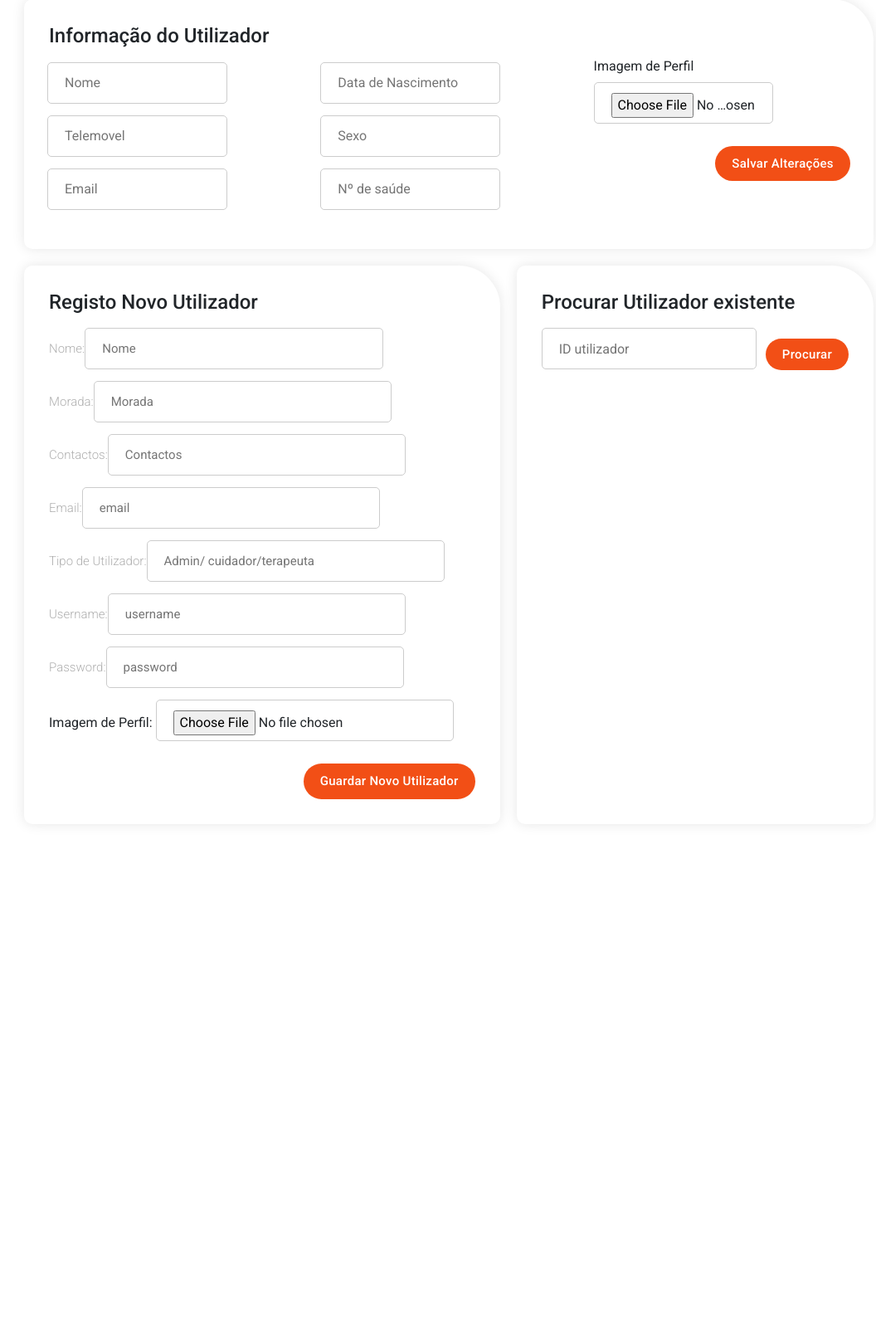
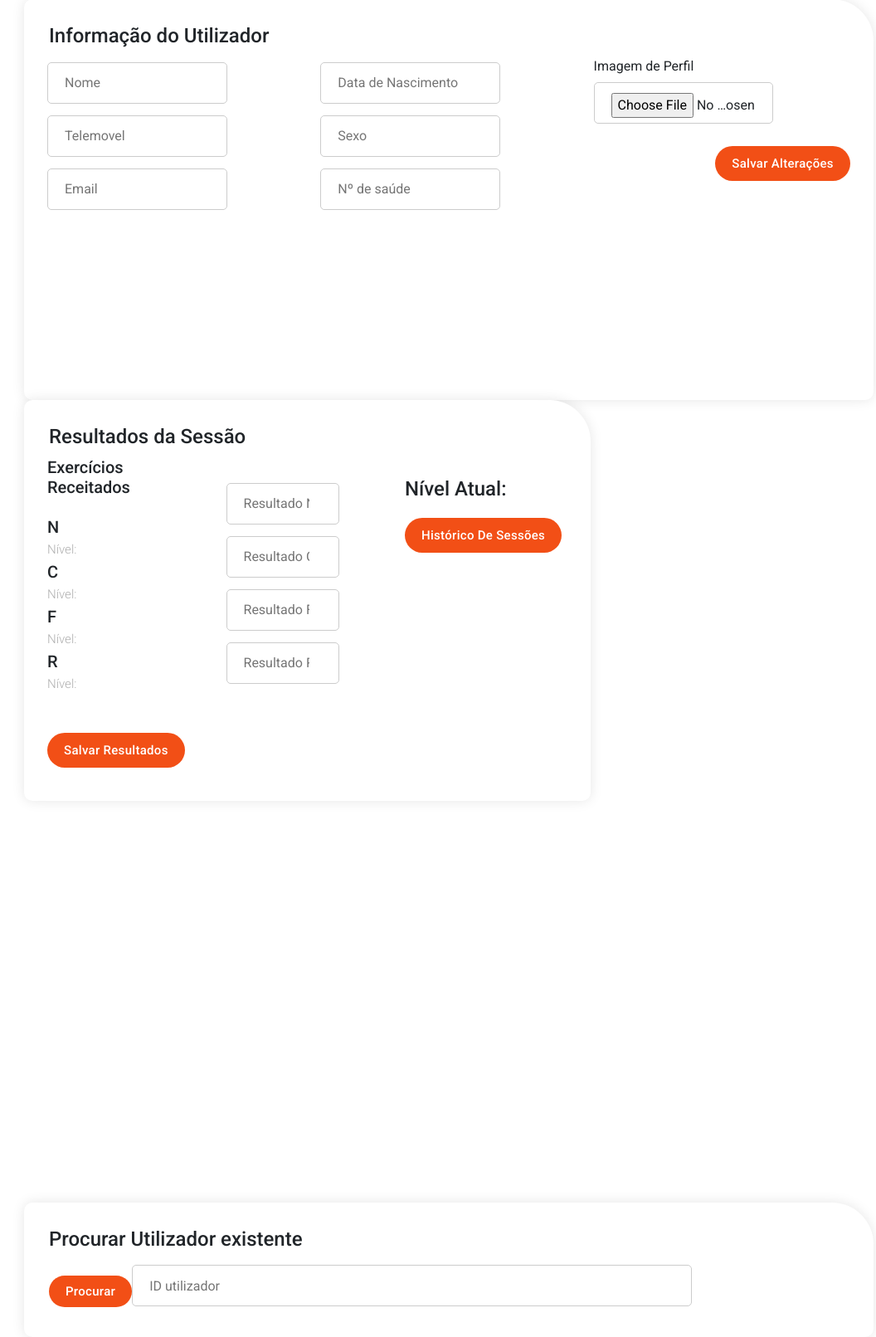
Before and after one commit to bcjorge/rehabsim, a PHP site: page /perfil_paciente.php in a window 1280 px wide. Shown: the part 268-1879 px from the top of the page at 83% size, without its empty margins (99-1155 px from the left). Before the commit the page ends 1231 px from the top, so only its background shows below. Run offline with PHP 8.4, Linux system fonts and the light colour scheme; some libraries are stand-ins or nearby versions.

Commit message:
Alterações pagins
Alteradas paginas login, terapeuta, cuidador e admin. acresncento na pag.css de containerblock2

```diff
--- a/rehabsim/assets/css/pag.css
+++ b/rehabsim/assets/css/pag.css
@@ -15,14 +15,26 @@
 .containerBlocks {
     padding-top: 40px;
     display: grid;
-    grid-template-columns: 2fr 1.5fr;
-    grid-template-rows: 0.5fr 1fr;
+    grid-template-columns: 1; /**2fr 1.5fr;
+   grid-template-rows: 0.5fr 1fr;*/
     gap: 20px 20px;
     grid-auto-flow: row;
     grid-template-areas:
-      "pr pr"
-      "pac pl";
+      "pr"
+      "pac"
+      "pl";
   }
+
+.containerBlocks2 {
+    padding-top: 40px;
+    display: grid;
+    grid-template-columns: 1fr 1fr 1fr;
+    grid-template-rows: 1fr 1fr 1fr;
+    gap: 0px 0px;
+    grid-template-areas:
+    "pr pr pr"
+    "pac pac pl";
+}
 
 .profile {
     grid-area: pr;
@@ -65,6 +77,11 @@
     float: right;
 }
 
+.sessionButton{
+    padding-top: 20px;
+    float: left;
+}
+
 input{
     width: 70%;
     height: 50px;
@@ -84,6 +101,26 @@
     padding-top: 10px;
 }
 
+.sexoInput{
+    margin-top: 20px;
+    margin-bottom: 20px;
+    padding: 12px 20px;
+    margin: 7px 0;
+    display: inline-block;
+    border: 1px solid #ccc;
+    border-radius: 5px;
+    box-sizing: border-box;
+}
+.funcaoInput {
+    margin-top: 20px;
+    margin-bottom: 20px;
+    padding: 12px 20px;
+    margin: 7px 0;
+    display: inline-block;
+    border: 1px solid #ccc;
+    border-radius: 5px;
+    box-sizing: border-box;
+}
 .searchbutton{
     width: 20px;
 }
--- a/rehabsim/pag_cuidador.php
+++ b/rehabsim/pag_cuidador.php
@@ -90,10 +90,7 @@
             </div>
         </div>
         <div class="pac">
-            <h4>Registo de Paciente</h4>
-            <div class="formPaciente">
-
-            </div>
+            <h4>Lista de Pacientes</h4>
         </div>
         <div class="pl">
             <h4> Procurar Paciente</h4>
--- a/rehabsim/perfil_paciente.php
+++ b/rehabsim/perfil_paciente.php
@@ -69,7 +69,7 @@
         <h4>Perfil de Paciente</h4>
         <h1>Bonifácio Bonzão</h1>
     </div>
-    <div class="containerBlocks">
+    <div class="containerBlocks2">
         <div class="profile">
             <h4>Informação do Utilizador</h4>
             <div class="row">
@@ -91,27 +91,38 @@
             </div>
         </div>
         <div class="pac">
-            <h4>Registo Novo Utilizador</h4>
-            <div class="formPaciente">
-                <p>Nome:<input type="text" placeholder="Nome"></p>
-                <p>Morada:<input type="text" placeholder="Morada"></p>
-                <p>Contactos:<input type="text" placeholder="Contactos"></p>
-                <p>Email:<input type="text" placeholder="email"></p>
-                <p>Tipo de Utilizador:<input type="text" placeholder="Admin/ cuidador/terapeuta"></p>
-                <p>Username:<input type="text" placeholder="username"></p>
-                <p>Password:<input type="text" placeholder="password"></p>
-                <label for="img">Imagem de Perfil: </label>
-                <input type="file" id="img" name="img" accept="image/*">
-                <div class="gradient-button savButton"><a href="login.php"> Guardar Novo Utilizador</a></div>
-
+            <h4>Resultados da Sessão</h4>
+                <div class="row">
+                    <div class="column c1">
+                       <h5> Exercícios Receitados </h5>
+                        <br>
+                        <h5> N </h5> <p> Nível:</p>
+                        <h5> C </h5> <p> Nível:</p>
+                        <h5> F </h5> <p> Nível:</p>
+                        <h5> R </h5> <p> Nível:</p>
+                        <br>
+                        <div class="gradient-button sessionButton"><a href="login.php">Salvar Resultados</a></div>
+                    </div>
+                    <div class="column c2">
+                        <br>
+                        <input type="number" placeholder="Resultado N">
+                        <input type="number" placeholder="Resultado C">
+                        <input type="number" placeholder="Resultado F">
+                        <input type="number" placeholder="Resultado R">
+                    </div>
+                    <div class="column c3">
+                        <br>
+                        <h4>Nível Atual:</h4>
+                        <div class="gradient-button sessionButton"><a href="login.php">Histórico de sessões</a></div>
+                    </div>
+                </div>
             </div>
         </div>
         <div class="pl">
             <h4> Procurar Utilizador existente</h4>
             <div class="formPaciente">
                 <input type="text" placeholder="ID utilizador">
-                <h5  class="gradient-button savButton"  > <a href="login.php">Procurar</a></h5>
-
+                <h5  class="gradient-button sessionButton" > <a href="login.php">Procurar</a></h5>
             </div>
         </div>
     </div>
```
Also changed, not shown: rehabsim/login.php (+7 -37 lines), rehabsim/pag_admin.php (+22 -11 lines), rehabsim/pag_terapeuta.php (+26 -15 lines).
